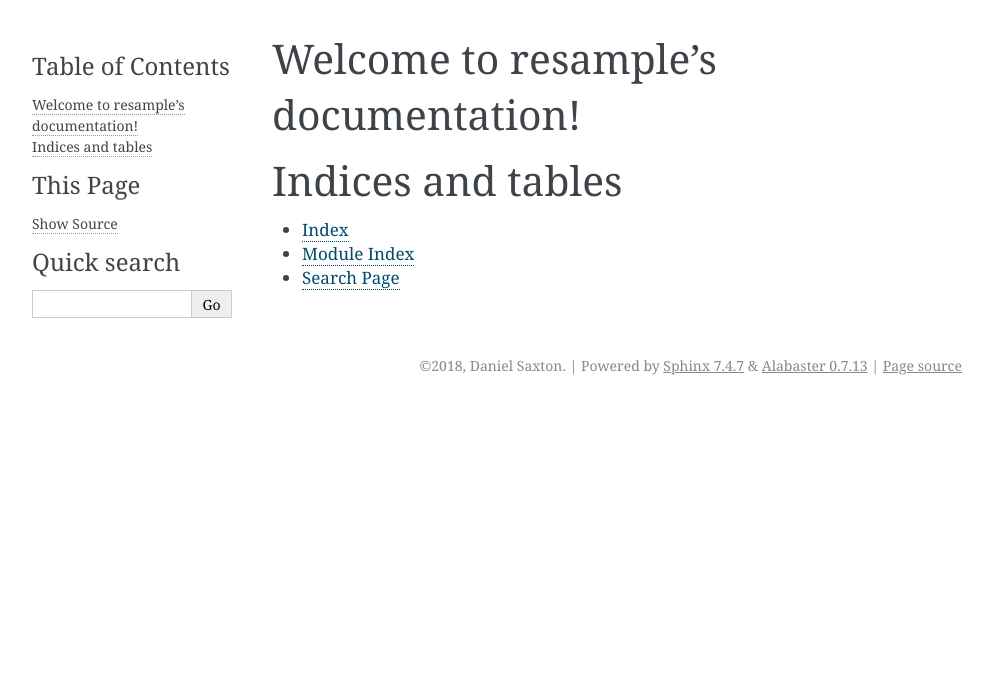
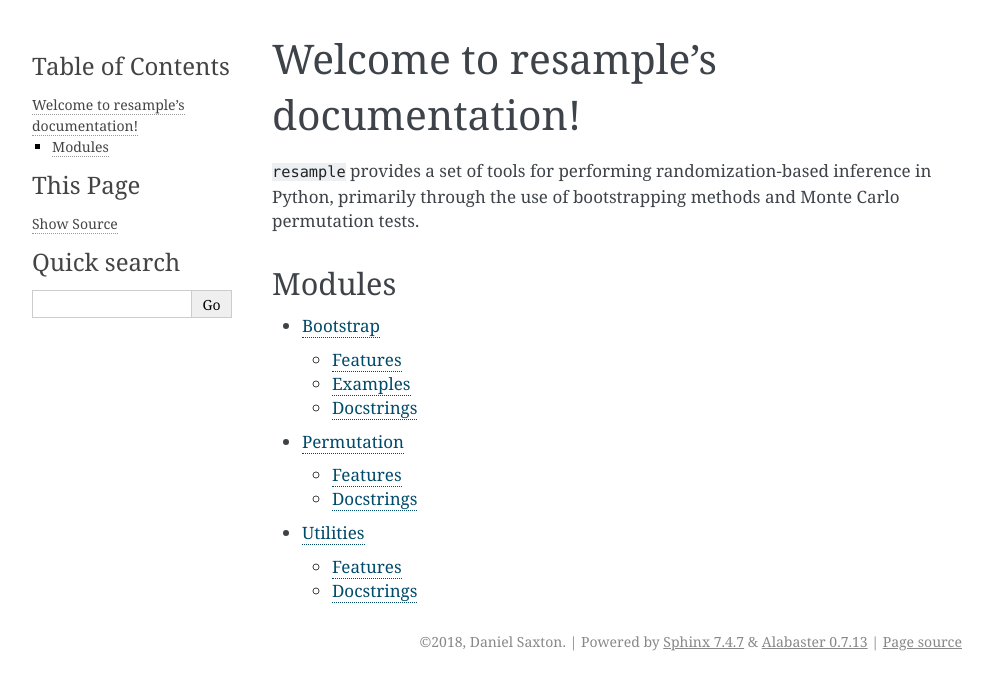
Before and after one commit to scikit-hep/resample, a Sphinx documentation site: the page built from doc/index.rst, in a window 1280 px wide. Shown: the top 690 px of the page, without its empty margins (148-1141 px from the left). Built offline with Sphinx 7.4.7, drawn with Linux system fonts in a browser that asks for light colours.

```diff
--- a/doc/conf.py
+++ b/doc/conf.py
@@ -16,6 +16,11 @@
 # import sys
 # sys.path.insert(0, os.path.abspath('.'))
 
+import mock
+
+MOCK_MODULES = ['numpy', 'scipy']
+for mod_name in MOCK_MODULES:
+    sys.modules[mod_name] = mock.Mock()
 
 # -- Project information -----------------------------------------------------
 
@@ -40,6 +45,7 @@ release = ''
 # ones.
 extensions = [
     'sphinx.ext.autodoc',
+    'sphinx.ext.napoleon',
 ]
 
 # Add any paths that contain templates here, relative to this directory.
--- a/doc/index.rst
+++ b/doc/index.rst
@@ -1,20 +1,14 @@
-.. resample documentation master file, created by
-   sphinx-quickstart on Mon Sep 24 22:28:41 2018.
-   You can adapt this file completely to your liking, but it should at least
-   contain the root `toctree` directive.
-
 Welcome to resample's documentation!
 ====================================
 
+``resample`` provides a set of tools for performing randomization-based inference in Python, primarily through the use of bootstrapping methods and Monte Carlo permutation tests.
+
+Modules
+-------
+
 .. toctree::
    :maxdepth: 2
-   :caption: Contents:
 
-
-
-Indices and tables
-==================
-
-* :ref:`genindex`
-* :ref:`modindex`
-* :ref:`search`
+   bootstrap.rst
+   permutation.rst
+   utils.rst
--- a/setup.py
+++ b/setup.py
@@ -7,7 +7,7 @@ with open(path.join(this_directory, "README.md"), encoding="utf-8") as f:
     long_description = f.read()
 
 setup(name="resample",
-      version="0.2",
+      version="0.21",
       description="Tools for randomization-based inference in Python",
       long_description=long_description,
       long_description_content_type="text/markdown",
```
Also changed, not shown: README.md (+1 -1 lines), doc/bootstrap.rst (added, +42 -0 lines), doc/permutation.rst (added, +20 -0 lines), doc/utils.rst (added, +16 -0 lines), 1 other file.
